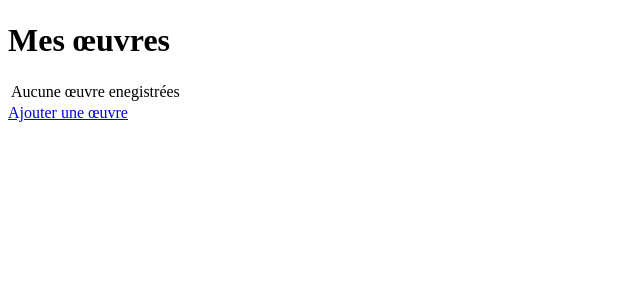
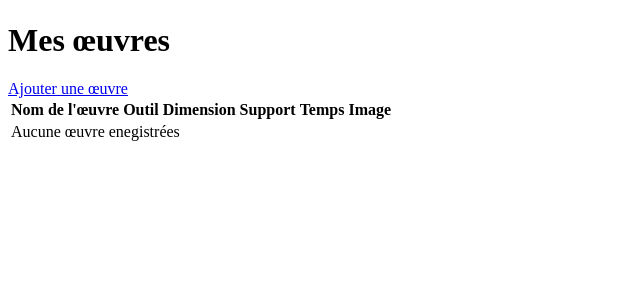
Before and after one commit to williambouet/TEST, a Symfony app: template templates/artwork/index.html.twig in a window 1280 px wide. Shown: the part 213-513 px from the top of the page, without its empty margins (0-640 px from the left). Run offline with Twig, Linux system fonts and the light colour scheme; the template is opened without the code that fills it, so the values that code supplies are empty; some libraries are stand-ins or nearby versions.

Commit message:
added style

```diff
--- a/templates/artwork/index.html.twig
+++ b/templates/artwork/index.html.twig
@@ -6,26 +6,38 @@
 
 {% block content %}
 	<div class="container">
+		<div class="d-flex justify-content-between mt-5 pt-5">
+			<h1 class="">Mes œuvres</h1>
+			<a class="btn btn-dark h-100 align-content-center" href="{{ path('app_artwork_new') }}">Ajouter une œuvre</a>
+		</div>
+		<table class="table">
+			<thead>
 
-		<h1 class="mt-5 pt-5">Mes œuvres</h1>
-		<table>
+				<tr>
+					<th class="w-50">Nom de l'œuvre</th>
+					<th class="w-25">Outil</th>
+					<th class="w-25">Dimension</th>
+					<th class="w-25">Support</th>
+					<th class="w-50">Temps</th>
+					<th class="w-25">Image</th>
+					<th class="w-25"></th>
+				</tr>
+			</thead>
 			<tbody>
 				{% for artwork in app.user.artist.artworks %}
 					<tr>
-					<img src="{{ vich_uploader_asset(artwork) }}" class="img-thumbnail" alt="...">
-
-
 						<td>{{ artwork.name }}</td>
 						<td>{{ artwork.tool }}</td>
-						<td>{{ artwork.height }}</td>
-						<td>{{ artwork.width }}</td>
+						<td>{{ artwork.height ~ 'x' ~ artwork.width }}</td>
 						<td>{{ artwork.base }}</td>
-						<td>{{ artwork.workDuration }}</td>
-						<td>{{ artwork.artwork }}</td>
-						<td>{{ artwork.updatedAt ? artwork.updatedAt|date('d-m-Y H:i') : '' }}</td>
+						<td>{{ artwork.workDuration % 60 }}h</td>
 						<td>
-							<a href="{{ path('app_artwork_show', {'id': artwork.id}) }}">Voir</a>
-							<a href="{{ path('app_artwork_edit', {'id': artwork.id}) }}">Modifier</a>
+							<img src="{{ artwork.artwork is null ? "https://fakeimg.pl/350x200/?text=En%20cours&font=lobster": vich_uploader_asset(artwork) }}" class="img-thumbnail" alt="...">
+						</td>
+
+						<td class=" d-flex align-content-center" >
+							<a class="btn btn-sm btn-primary ms-1" href="{{ path('app_artwork_show', {'id': artwork.id}) }}">Voir</a>
+							<a class="btn btn-sm btn-outline-primary ms-1" href="{{ path('app_artwork_edit', {'id': artwork.id}) }}">Modifier</a>
 						</td>
 					</tr>
 				{% else %}
@@ -36,6 +48,6 @@
 			</tbody>
 		</table>
 
-		<a class="btn btn-primary" href="{{ path('app_artwork_new') }}">Ajouter une œuvre</a>
+
 	</div>
 {% endblock %}
```
Also changed, not shown: templates/artist/showOneArtist.html.twig (+19 -11 lines).
